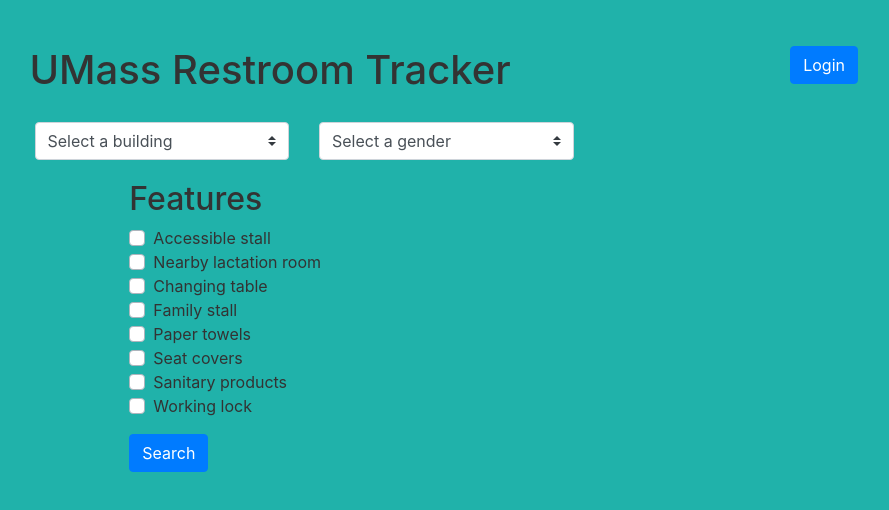
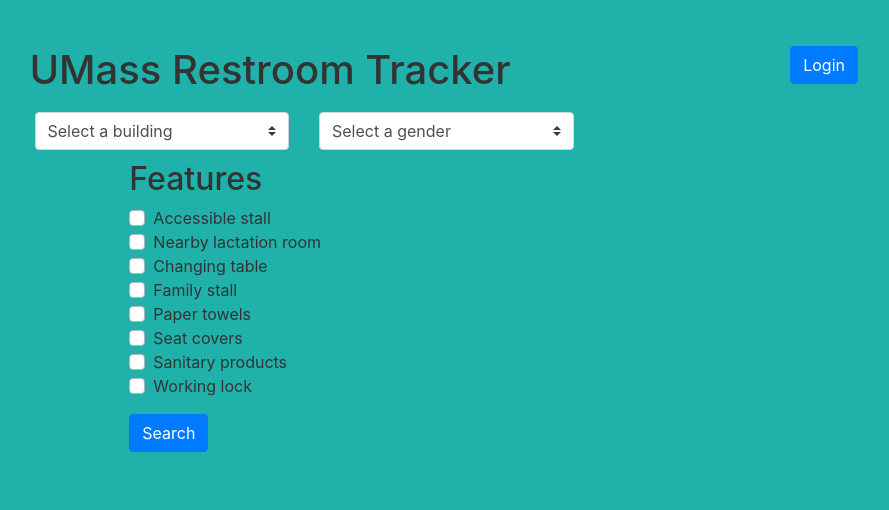
Before and after one commit to samdzie/cs326-final-alef, a plain HTML site: page static/index.html in a window 1280 px wide. Shown: the whole page, without its empty margins (336-1225 px from the left). Drawn offline with nearby package versions, Linux system fonts and the light colour scheme.

Commit message:
Modified style

```diff
--- a/static/index.html
+++ b/static/index.html
@@ -14,7 +14,7 @@
                 margin-top: 20px;
                 margin-bottom: 20px;
             }
-            .row {
+            .container > .row {
                 margin-top: 10px;
                 margin-bottom: 10px;
             }
```
